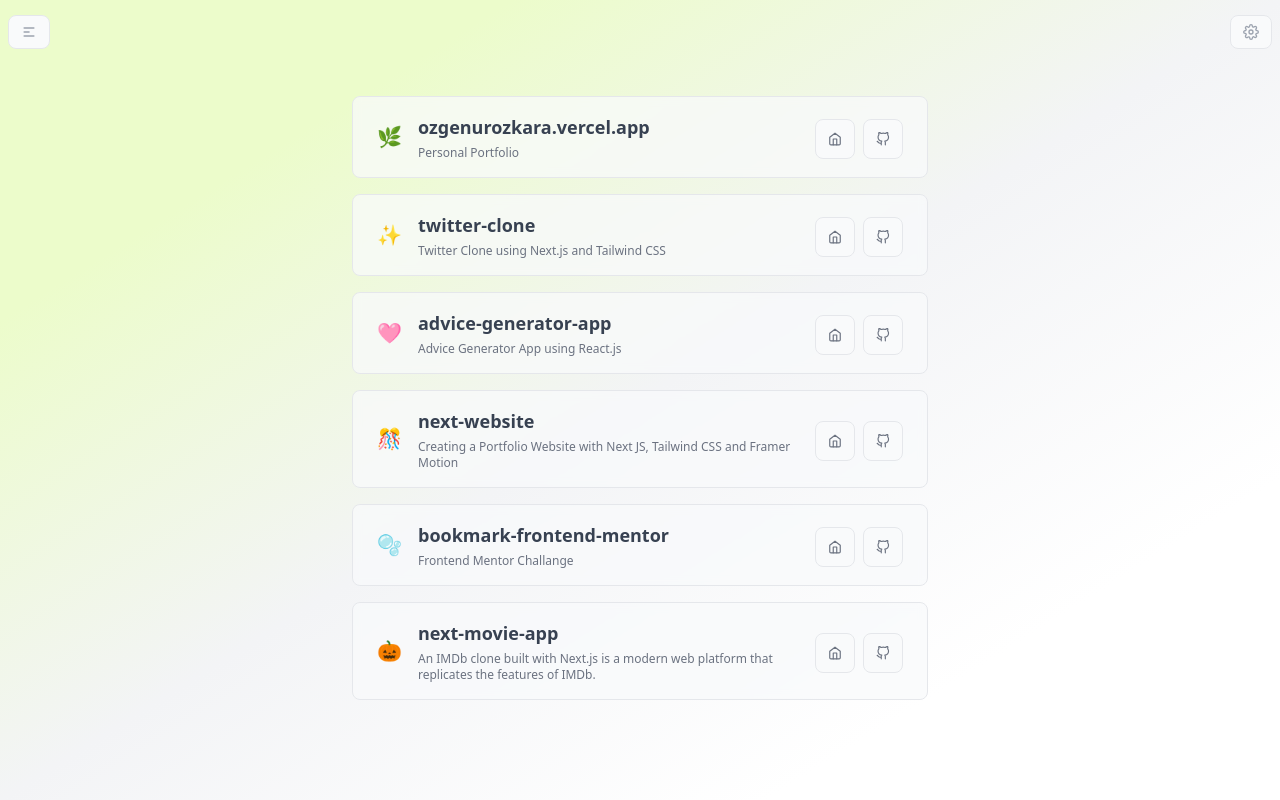
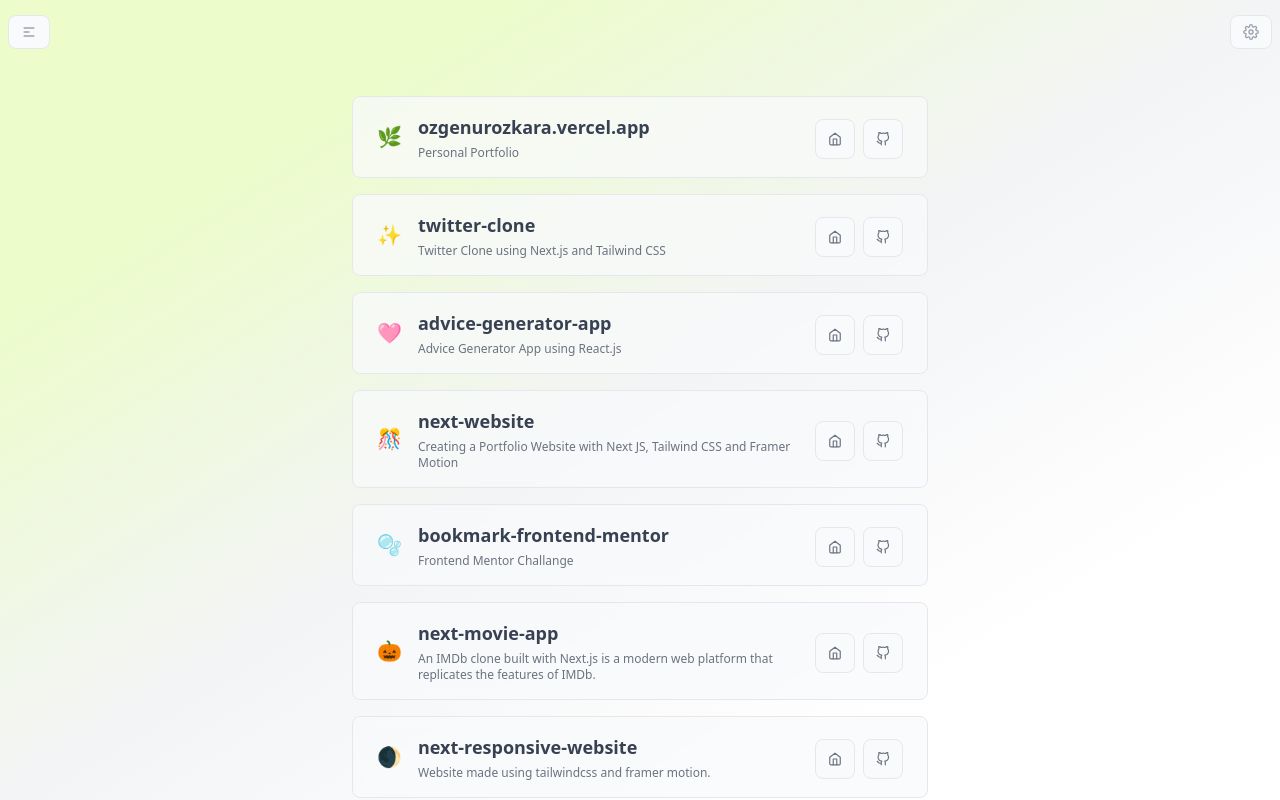
Before and after one commit to ozgeozkaraa01/next-my-portfolio, a Next.js app: page /projects in a window 1280 px wide. Built offline with nearby package versions, Linux system fonts and the light colour scheme.

Commit message:
feat: add projectsData

```diff
--- a/data/projectsData.js
+++ b/data/projectsData.js
@@ -44,4 +44,11 @@
     url: "https://movie-app-self-chi.vercel.app/",
     github: "https://github.com/ozgeozkaraa01/movie-app",
   },
+  {
+    emoji: "🌒",
+    title: "next-responsive-website",
+    description: "Website made using tailwindcss and framer motion.",
+    url: "https://next-responsive-website.vercel.app/",
+    github: "https://github.com/ozgeozkaraa01/next-responsive-website",
+  },
 ];
```
